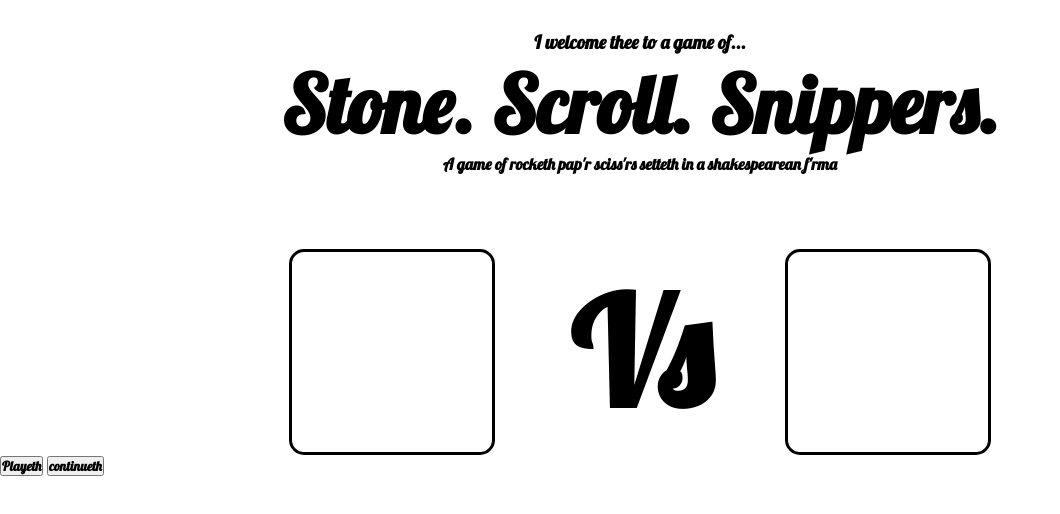
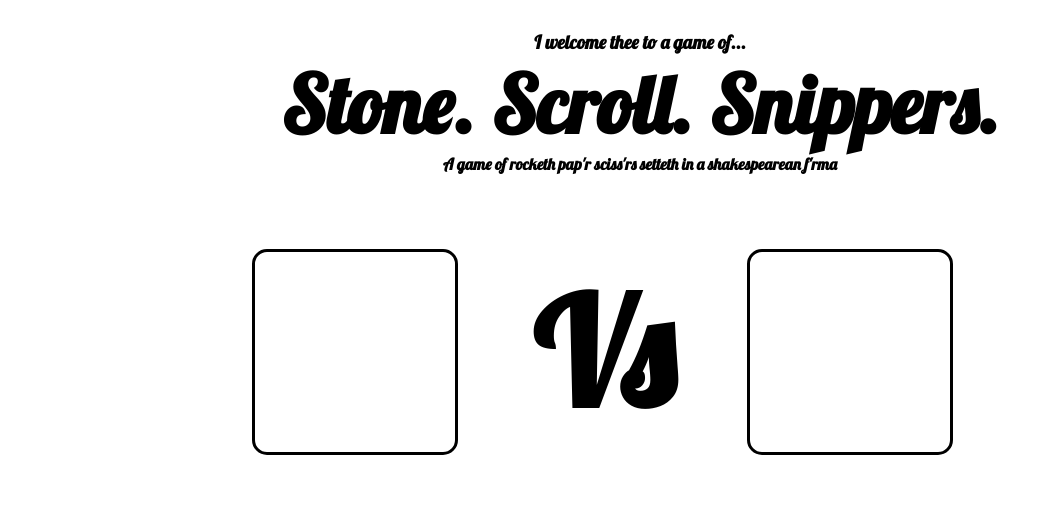
Before and after one commit to biddenboi/StoneScrollSnippers, a plain HTML site: page index.html in a window 1280 px wide. Shown: the whole page, without its empty margins (0-1060 px from the left). Drawn offline with Linux system fonts and the light colour scheme.

Commit message:
rem. seperate buttons,created div in mainSelection
replacing seperate buttons with a single dynamic button above the vs sign

```diff
--- a/index.html
+++ b/index.html
@@ -15,16 +15,12 @@
         <h1>Stone. Scroll. Snippers.</h1>
         <p>A game of rocketh pap'r sciss'rs setteth in a shakespearean f'rma</p>
     </div>
-    <div class="main">
-        <div class="mainSelection">
-            <div class="playerChoice"></div>
+    <div class="mainSelection">
+        <div class="playerChoice"></div>
+        <div>
             <p style="font-size:150px">Vs</p>
-            <div class="computerChoice"></div>
         </div>
-        <div class="buttonOptions">
-            <button>Playeth</button>
-            <button>continueth</button>
-        </div>
+        <div class="computerChoice"></div>
         <div class="result"></div>
     </div>
 </body>
--- a/styles.css
+++ b/styles.css
@@ -31,7 +31,7 @@ h1 {
     justify-content: center;
 }
 
-.mainSelection > div {
+.playerChoice, .computerChoice {
     width:200px;
     height:200px;
     border:3px solid black;
```
